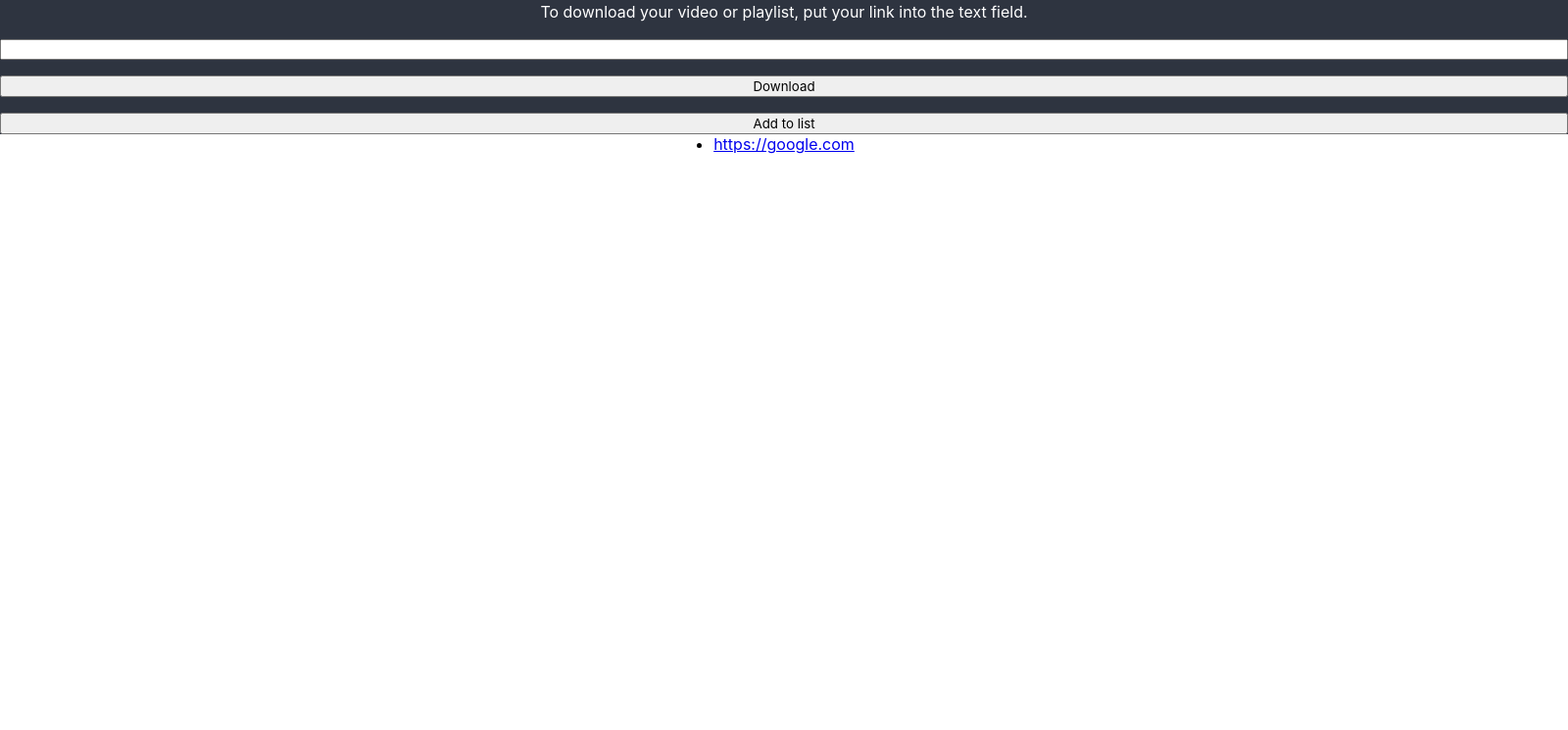
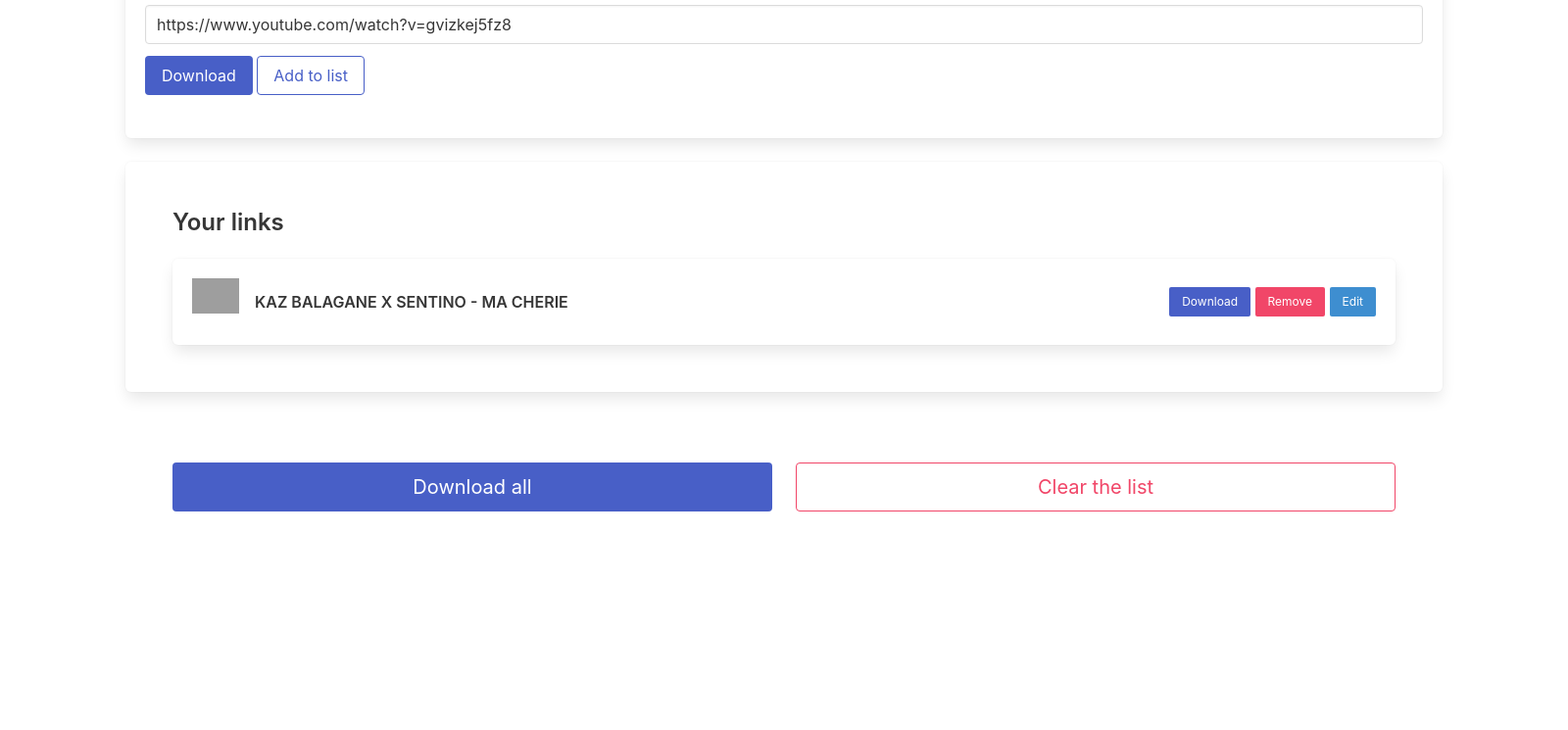
Before and after one commit to GrzywN/Youtube-Downloader, an Electron app: page src/index.html in a window 1600 px wide. Shown: the part 55-800 px from the top of the page at 98% size. Drawn offline with nearby package versions, Linux system fonts and the light colour scheme; grey boxes are pictures that could not be loaded.

Commit message:
add bulma design

```diff
--- a/package.json
+++ b/package.json
@@ -45,6 +45,7 @@
     }
   },
   "dependencies": {
+    "bulma": "^0.9.4",
     "electron-squirrel-startup": "^1.0.0",
     "fs": "^0.0.1-security",
     "ytdl-core": "^4.11.0"
--- a/src/index.html
+++ b/src/index.html
@@ -3,25 +3,97 @@
   <head>
     <meta charset="UTF-8" />
     <title>Youtube downloader</title>
-    <link rel="stylesheet" href="styles/index.css" />
+    <link rel="stylesheet" href="../node_modules/bulma/css/bulma.min.css" />
   </head>
-  <body>
-    <header class="header">
-      <h1 class="header__heading">Youtube Downloader</h1>
-      <p class="header__paragraph">
-        To download your video or playlist, put your link into the text field.
-      </p>
-      <input class="input" id="youtube-url" type="url" name="youtube-url" />
-      <button class="button" id="download-btn">Download</button>
-      <button class="button" id="add-to-list-btn">Add to list</button>
-    </header>
+  <style>
+    .w-100 {
+      width: 100%;
+    }
+  </style>
+  <body class="mx-5 my-2">
     <main class="container">
-      <ul class="url-list" id="list">
-        <li class="url-list__item">
-          <a href="https://google.com" class="url-list__link">https://google.com</a>
-        </li>
-      </ul>
+      <div class="message is-success is-hidden">
+        <div class="message-header">
+          Success
+          <button class="delete"></button>
+        </div>
+        <div class="message-body">Link added to the list <strong>successfully</strong>.</div>
+      </div>
+      <div class="message is-danger is-hidden">
+        <div class="message-header">
+          Error
+          <button class="delete"></button>
+        </div>
+        <div class="message-body">This link is <strong>invalid</strong>.</div>
+      </div>
+      <div class="box">
+        <div class="field">
+          <label class="label" for="youtube-url"
+            >To download your video or playlist, put your link into the text field.</label
+          >
+          <div class="control">
+            <input
+              class="input"
+              id="youtube-url"
+              type="url"
+              name="youtube-url"
+              value="https://www.youtube.com/watch?v=gvizkej5fz8"
+            />
+          </div>
+        </div>
+        <div class="field">
+          <div class="control">
+            <button class="block button is-link" id="download-btn">Download</button>
+            <button class="block button is-link is-outlined" id="add-to-list-btn">
+              Add to list
+            </button>
+          </div>
+        </div>
+      </div>
+      <section class="section box" id="list">
+        <h1 class="title is-size-4">Your links</h1>
+        <div class="media box is-flex is-align-items-center">
+          <div class="media-left">
+            <figure class="image is-48x48">
+              <img src="https://bulma.io/images/placeholders/96x96.png" alt="Placeholder image" />
+            </figure>
+          </div>
+          <div class="media-content">
+            <p class="title is-size-6 is-centered">KAZ BALAGANE X SENTINO - MA CHERIE</p>
+          </div>
+          <div class="media-right">
+            <div class="field">
+              <div class="control">
+                <button class="button is-small is-link">Download</button>
+                <button class="button is-small is-danger">Remove</button>
+                <button class="button is-small is-info">Edit</button>
+              </div>
+            </div>
+          </div>
+        </div>
+      </section>
+      <section class="section">
+        <div class="columns">
+          <div class="column">
+            <button class="button w-100 is-medium is-link">Download all</button>
+          </div>
+          <div class="column">
+            <button class="button w-100 is-medium is-danger is-outlined">Clear the list</button>
+          </div>
+        </div>
+      </section>
     </main>
-    <script src="render.js"></script>
+    <script>
+      document.addEventListener('DOMContentLoaded', () => {
+        (document.querySelectorAll('.message .delete') || []).forEach($delete => {
+          const $message = $delete.parentNode.parentNode;
+
+          $delete.addEventListener('click', () => {
+            $message.parentNode.removeChild($message);
+          });
+        });
+      });
+    </script>
+    <script src="scripts/render.js" type="module"></script>
   </body>
 </html>
--- a/src/index.js
+++ b/src/index.js
@@ -10,8 +10,8 @@ if (require('electron-squirrel-startup')) {
 const createWindow = () => {
   // Create the browser window.
   const mainWindow = new BrowserWindow({
-    width: 800,
-    height: 600,
+    width: 1600,
+    height: 900,
     webPreferences: {
       nodeIntegration: true,
       contextIsolation: false,
--- a/src/styles/index.css
+++ /dev/null
@@ -1,40 +0,0 @@
-:root {
-  font-family: -apple-system, BlinkMacSystemFont, 'Segoe UI', Roboto, Helvetica, Arial, sans-serif;
-
-  --color-darker: #2e3440;
-  --color-dark: #3b4252;
-  --color-light: #434c5e;
-  --color-lighter: #4c566a;
-}
-
-*,
-:before,
-:after {
-  box-sizing: border-box;
-  margin: 0;
-  padding: 0;
-  font-family: inherit;
-}
-
-body {
-  min-width: 100vh;
-
-  display: grid;
-  place-items: center;
-}
-
-.header {
-  width: 100%;
-  min-height: 12rem;
-
-  background-color: var(--color-darker);
-  color: white;
-
-  display: grid;
-  gap: 1rem;
-}
-
-.header__heading,
-.header__paragraph {
-  text-align: center;
-}
```
Also changed, not shown: 1 other file.
